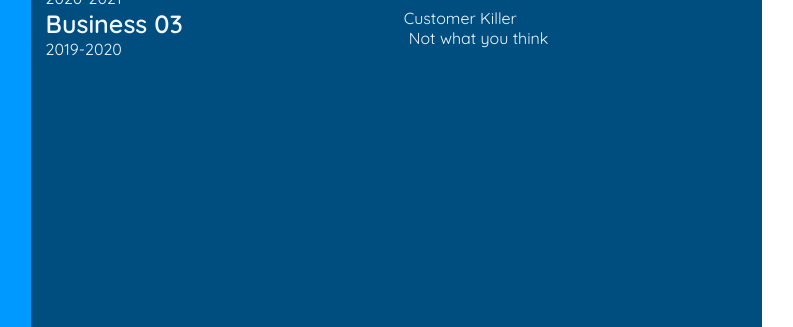
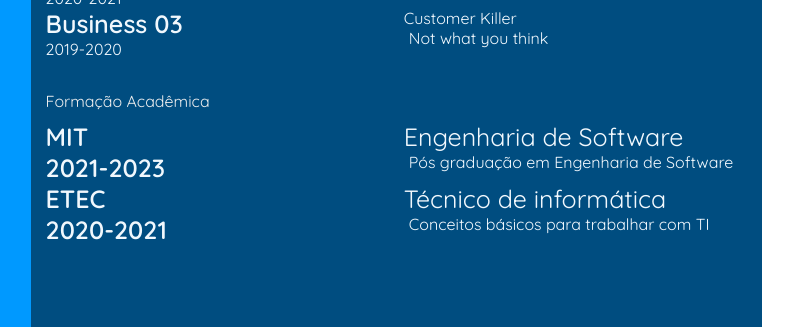
Before and after one commit to diegofolieni/diegofolieni.github.io, a plain HTML site: page index.html in a window 1280 px wide. Shown: the part 319-646 px from the top of the page, 390-1183 px from the left. Drawn offline with Linux system fonts and the light colour scheme.

Commit message:
Add education experience (#8)

```diff
--- a/index.html
+++ b/index.html
@@ -5,7 +5,7 @@
     <meta charset="UTF-8">
     <meta http-equiv="X-UA-Compatible" content="IE=edge">
     <meta name="viewport" content="width=device-width, initial-scale=1.0">
-    <link rel="stylesheet" href="style/style.css"/>
+    <link rel="stylesheet" href="style/style.css" />
     <title>Diego A. Folieni</title>
 </head>
 
@@ -14,7 +14,7 @@
         <section class="left-section">
             <section class="left-section-contents">
                 <div class="profile">
-                    <img class="profile-image" src="img/profile-image.jpg" alt="Profile Image"/>
+                    <img class="profile-image" src="img/profile-image.jpg" alt="Profile Image" />
                     <p class="name">Diego A. Folieni</p>
                     <p class="profession">Software Developer</p>
                 </div>
@@ -43,9 +43,9 @@
                 <section class="about-gap">
                     <div class="right-title">About Me</div>
                     <p class="about-me-contents">
-                        Mussum Ipsum, cacilds vidis litro abertis.<br/>
-                        Cevadis im ampola pa arma uma pindureta.<br/>
-                        Quem manda na minha terra sou euzis!<br/>
+                        Mussum Ipsum, cacilds vidis litro abertis.<br />
+                        Cevadis im ampola pa arma uma pindureta.<br />
+                        Quem manda na minha terra sou euzis!<br />
                     </p>
                 </section>
             </div>
@@ -78,6 +78,27 @@
                     </div>
                 </div>
             </section>
+            <section class="education-gap">
+                <div class="right-title">Formação Acadêmica</div>
+                <div class="education-contents">
+                    <div class="education-left">
+                        <p class="education-school-name">MIT</p>
+                        <p class="education-school-name">2021-2023</p>
+                    </div>
+                    <div class="education-right">
+                        <p class="education-subject">Engenharia de Software</p>
+                        <p class="education-desc">Pós graduação em Engenharia de Software</p>
+                    </div>
+                    <div class="education-left">
+                        <p class="education-school-name">ETEC</p>
+                        <p class="education-school-name">2020-2021</p>
+                    </div>
+                    <div class="education-right">
+                        <p class="education-subject">Técnico de informática</p>
+                        <p class="education-desc">Conceitos básicos para trabalhar com TI</p>
+                    </div>
+                </div>
+            </section>
         </section>
     </main>
 </body>
--- a/style/style.css
+++ b/style/style.css
@@ -120,7 +120,7 @@
 }
 
 .exp-time-period,
-.educationp-time-period,
+.education-time-period,
 .awards-time-period {
     font-size: 18px;
 }
@@ -137,6 +137,7 @@
     font-size: 16px;
     padding-left: 5px;
 }
-.experience-gap{
+.experience-gap,
+.education-gap{
     margin-left: 15px;
 }
```
